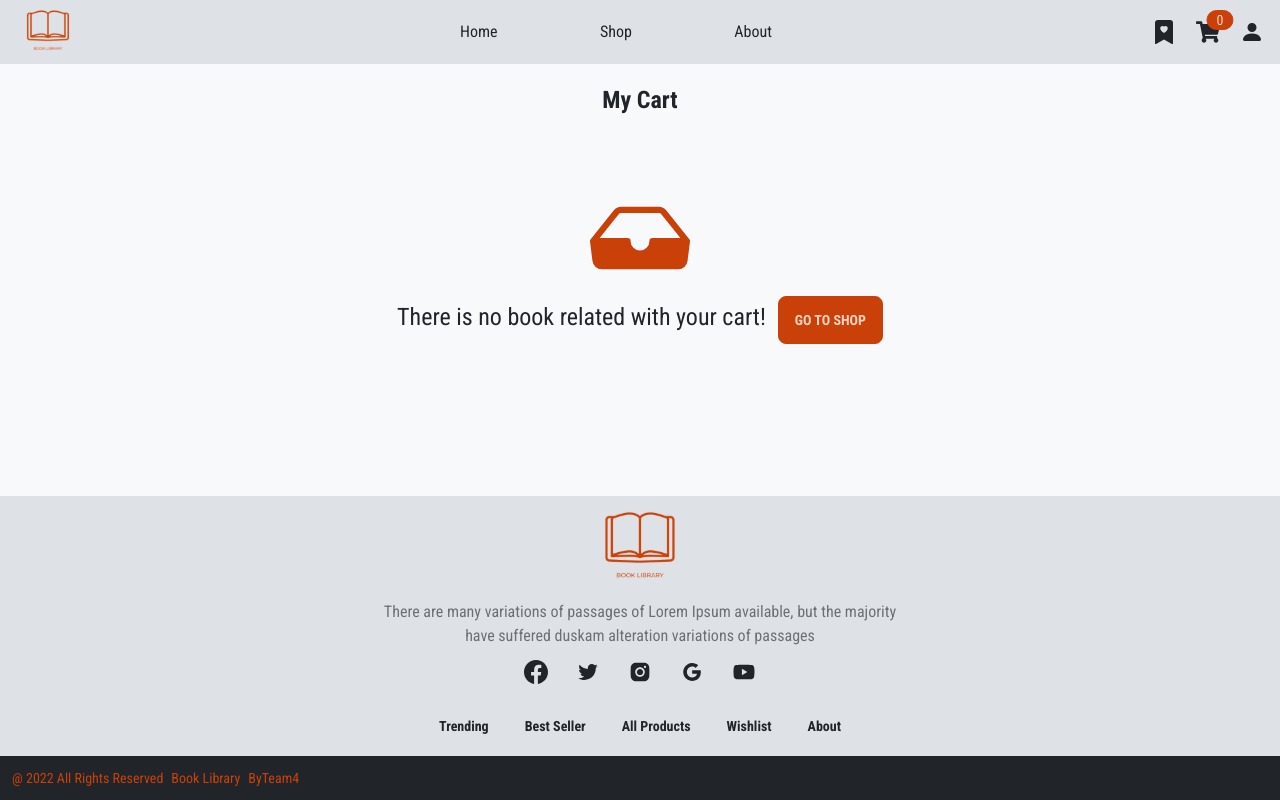
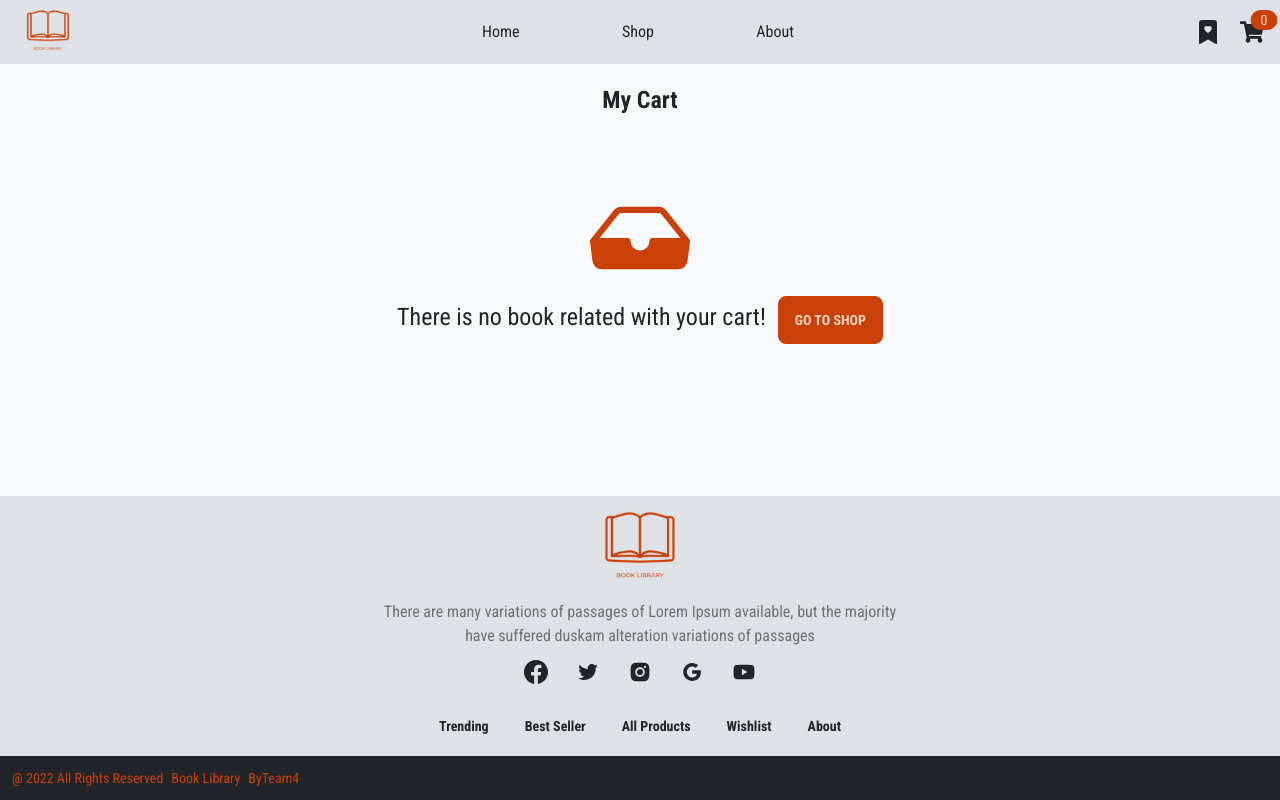
Before and after one commit to Hlaing-Htet/book-library, a React (Vite) app: page /checkout in a window 1280 px wide. Built offline with nearby package versions, Linux system fonts and the light colour scheme.

Commit message:
remove profile

```diff
--- a/src/App.jsx
+++ b/src/App.jsx
@@ -10,7 +10,6 @@ import DetailsPage from "./pages/DetailsPage";
 import HomePage from "./pages/HomePage";
 import ShopPage from "./pages/ShopPage";
 import SingleBookPage from "./pages/SingleBookPage";
-import ProfilePage from "./pages/ProfilePage";
 
 const App = () => {
   return (
@@ -31,7 +30,6 @@ const App = () => {
         <Route path="/about" element={<AboutPage />} />
         <Route path="/bookmark" element={<BookMarkPage />} />
         <Route path="/checkout" element={<CheckOutPage />} />
-        <Route path="/profile" element={<ProfilePage />} />
       </Routes>
     </BrowserRouter>
   );
--- a/src/components/NavBar.jsx
+++ b/src/components/NavBar.jsx
@@ -4,7 +4,7 @@ import { NavLink } from "react-router-dom";
 import Logo from "../assets/Logo.svg";
 
 //icons
-import { BsPersonFill } from "react-icons/bs";
+
 import { BsFillBookmarkHeartFill } from "react-icons/bs";
 import { FaShoppingCart } from "react-icons/fa";
 //hook
@@ -69,13 +69,6 @@ const NavBar = () => {
                 </button>
               </NavLink>
             </div>
-            <div className="indicator">
-              <NavLink to={"/profile"} className="h-6">
-                <button className=" text-text_color">
-                  <BsPersonFill className=" text-2xl" />
-                </button>
-              </NavLink>
-            </div>
           </div>
         </div>
       </div>
--- a/src/pages/CheckOutPage.jsx
+++ b/src/pages/CheckOutPage.jsx
@@ -14,7 +14,6 @@ const CheckOutPage = () => {
     handleBookCount,
     handleRemoveBookCount,
   } = useBookShopContext();
-  console.log(selectedBook);
 
   const total = selectedBook.reduce(
     (accumulator, currentValue) =>
@@ -25,6 +24,8 @@ const CheckOutPage = () => {
   const handleClick = () => {
     alert("Check Out Page is coming soon !!!! ");
   };
+  const discountPrice = (price, discount) =>
+    (price - (price * discount) / 100).toFixed(2);
 
   return (
     <motion.div
@@ -89,7 +90,11 @@ const CheckOutPage = () => {
               </button>
             </div>
             <p className=" col-span-1 text-end  p-3 md:text-xl text-secondary ">
-              {selectedItem.quantity} * ${selectedItem?.attributes?.price}
+              {selectedItem.quantity} * $
+              {discountPrice(
+                selectedItem?.attributes?.price,
+                selectedItem?.attributes?.discount
+              )}
             </p>
           </div>
         ))}
--- a/src/pages/ProfilePage.jsx
+++ /dev/null
@@ -1,7 +0,0 @@
-import React from "react";
-
-const ProfilePage = () => {
-  return <div className=" bg-text_color">ProfilePage</div>;
-};
-
-export default ProfilePage;
```
